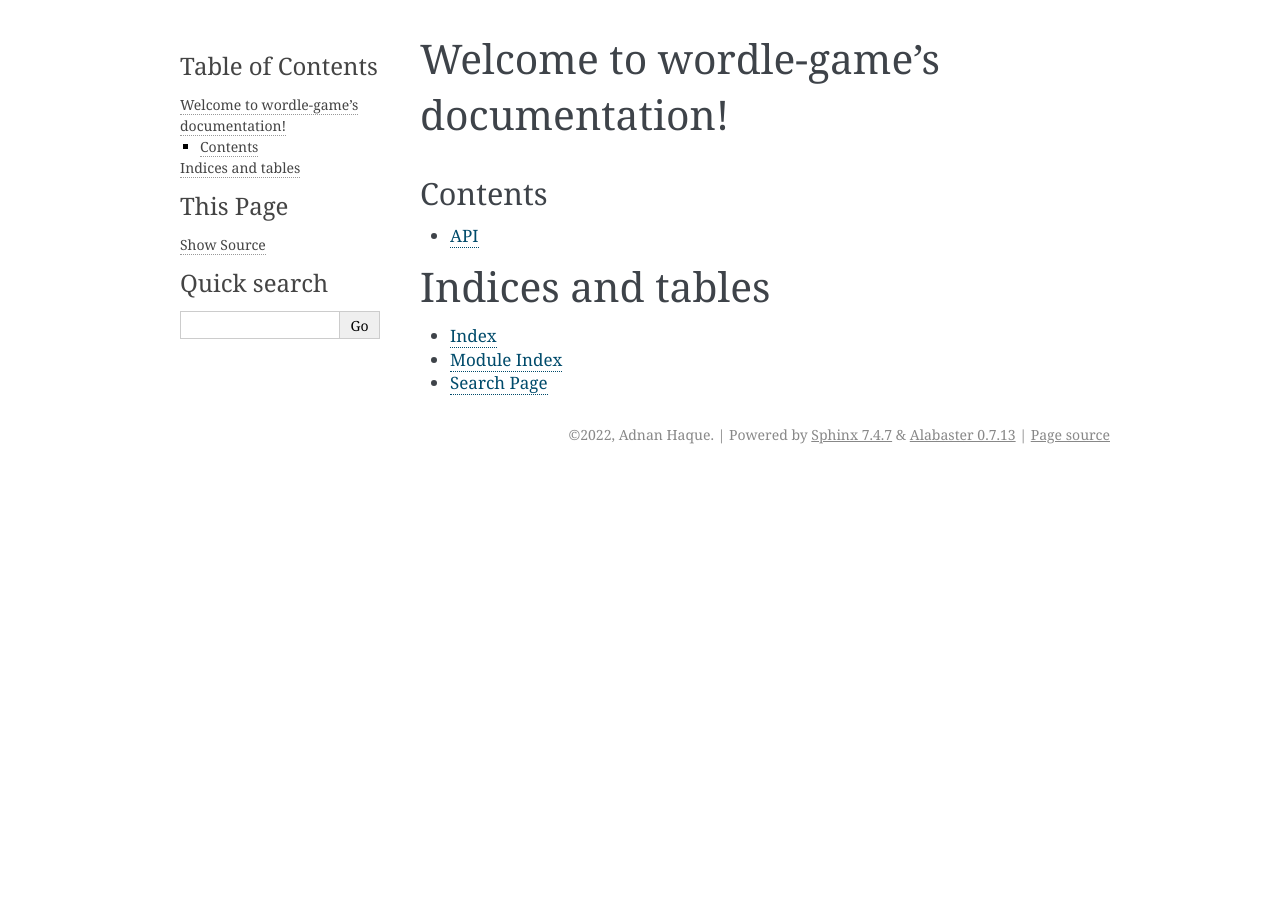
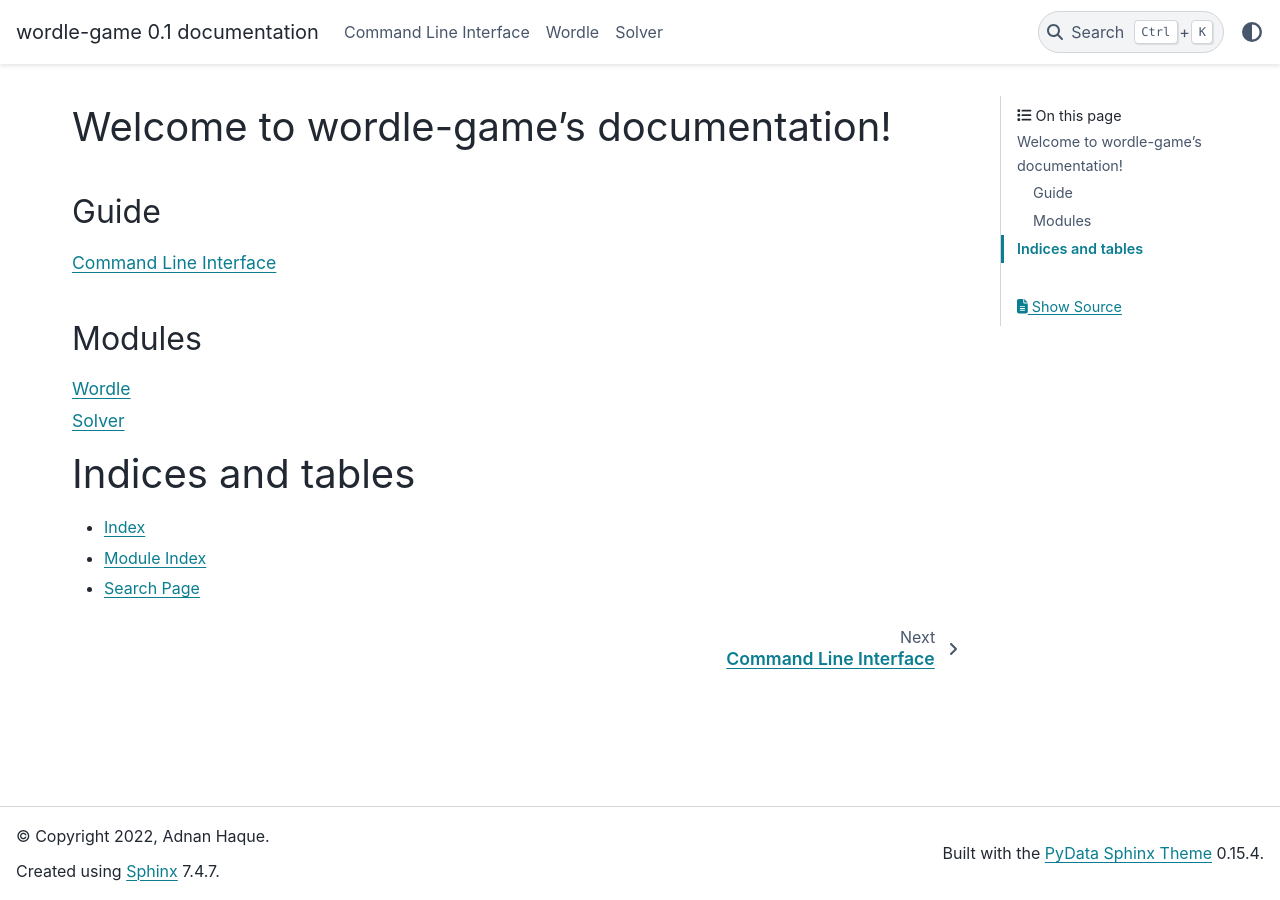
Before and after one commit to ahaque12/wordle-game, a Sphinx documentation site: the page built from docs/source/index.rst, in a window 1280 px wide. Built offline with Sphinx 7.4.7 and the PyData theme 0.15.4, drawn with Linux system fonts in a browser that asks for light colours.

Commit message:
Updated sphinx docs with modules and cli.

```diff
--- a/docs/source/api.rst
+++ /dev/null
@@ -1,7 +0,0 @@
-API
-===
-
-.. autosummary::
-   :toctree: generated
-
-   wordle_game
--- a/docs/source/conf.py
+++ b/docs/source/conf.py
@@ -31,8 +31,10 @@ release = '0.1'
 # extensions coming with Sphinx (named 'sphinx.ext.*') or your custom
 # ones.
 extensions = [
+    'sphinx.ext.napoleon',
     'sphinx.ext.autodoc',
     'sphinx.ext.autosummary',
+    'sphinxarg.ext',
 ]
 
 # Add any paths that contain templates here, relative to this directory.
@@ -44,12 +46,15 @@ templates_path = ['_templates']
 exclude_patterns = []
 
 
+# Napoleon settings
+napoleon_numpy_docstring = True
+
 # -- Options for HTML output -------------------------------------------------
 
 # The theme to use for HTML and HTML Help pages.  See the documentation for
 # a list of builtin themes.
 #
-html_theme = 'alabaster'
+html_theme = 'pydata_sphinx_theme'
 
 # Add any paths that contain custom static files (such as style sheets) here,
 # relative to this directory. They are copied after the builtin static files,
--- a/docs/source/generated/wordle_game.rst
+++ /dev/null
@@ -1,4 +0,0 @@
-wordle\_game
-============
-
-.. automodule:: wordle_game
--- a/docs/source/index.rst
+++ b/docs/source/index.rst
@@ -7,11 +7,18 @@ Welcome to wordle-game's documentation!
 =======================================
 
 
-Contents
---------
+Guide
+-----
 .. toctree::
 
-   api
+   cli
+
+Modules
+-------
+.. toctree::
+
+   wordle
+   solver
 
 
 Indices and tables
--- /dev/null
+++ b/docs/source/solver.rst
@@ -0,0 +1,5 @@
+Solver
+======
+
+.. automodule:: wordle_game.solver
+   :members:
--- /dev/null
+++ b/docs/source/wordle.rst
@@ -0,0 +1,5 @@
+Wordle
+======
+
+.. automodule:: wordle_game.wordle
+   :members:
```
Also changed, not shown: docs/source/cli.rst (added, +13 -0 lines), 1 other file.
